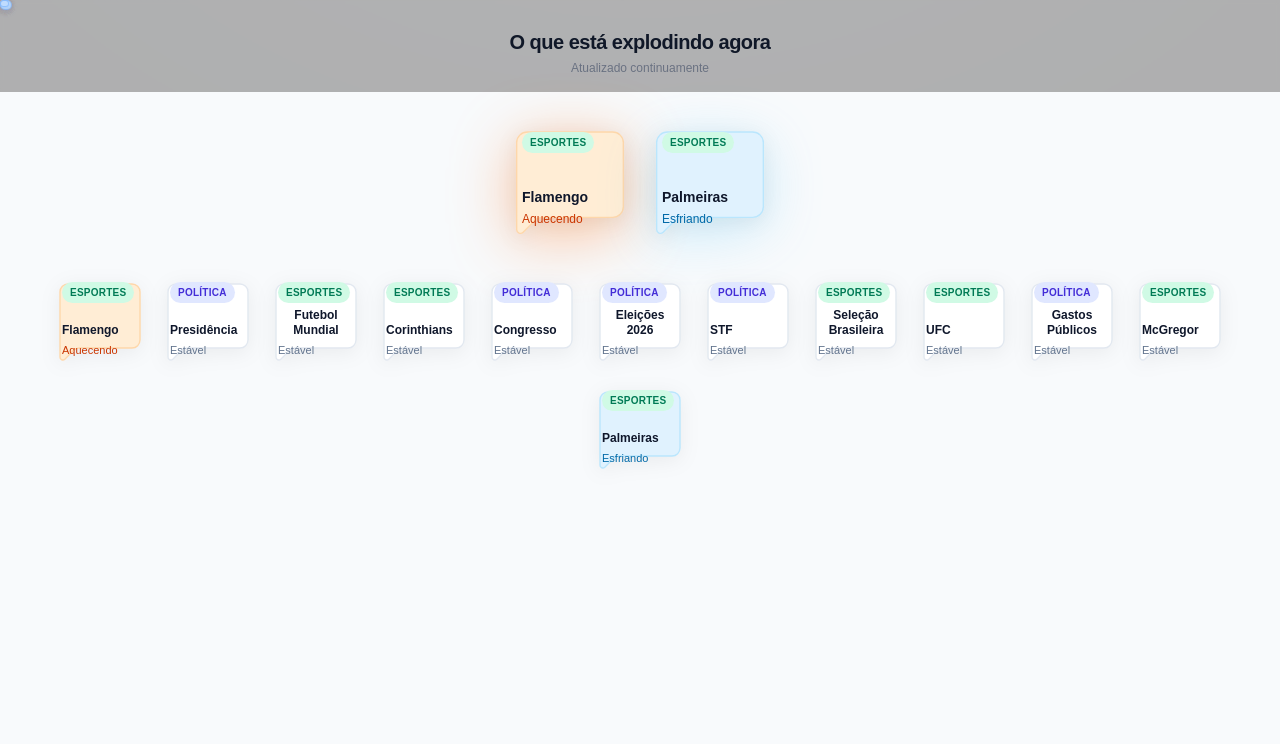
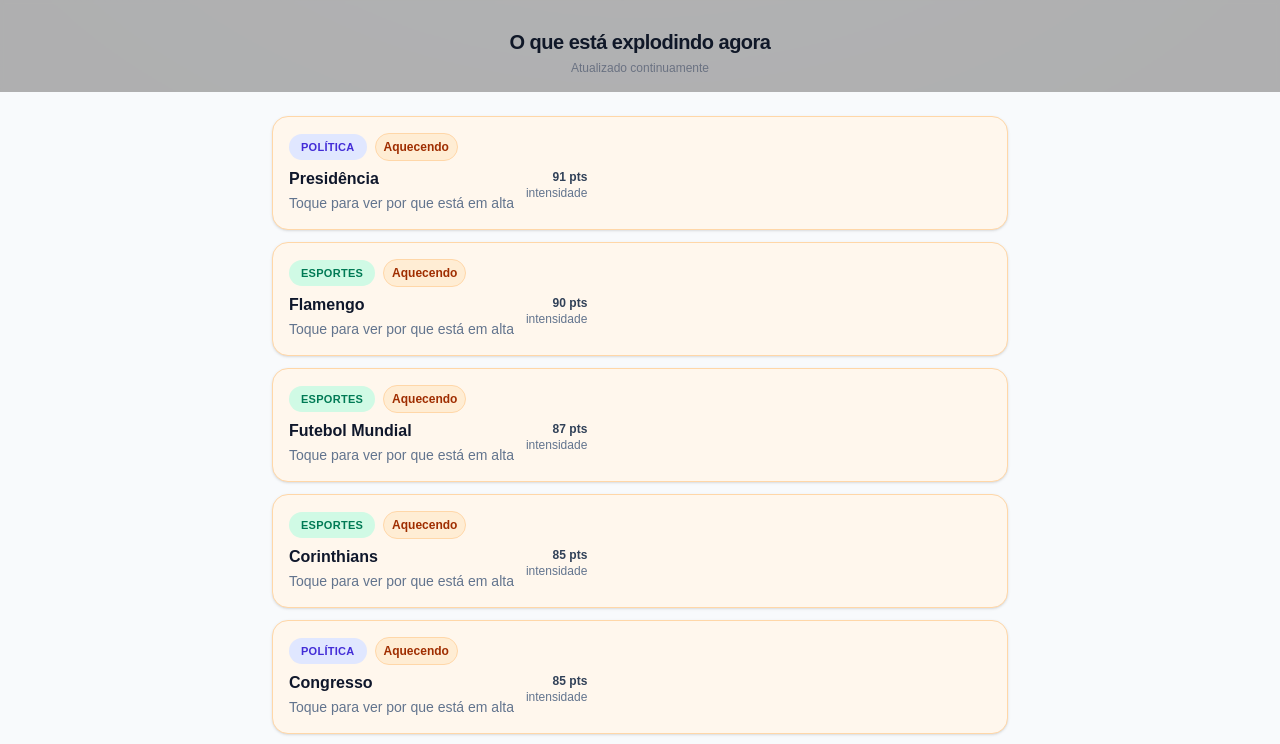
Before and after one commit to AdminAuditavel/com, a Next.js app in the folder com-web/: page / in a window 1280 px wide. Shown: the top 744 px of the page. Built offline with nearby package versions, Linux system fonts and the light colour scheme.

Commit message:
Update BubbleBoard.tsx

```diff
--- a/com-web/src/app/components/BubbleBoard.tsx
+++ b/com-web/src/app/components/BubbleBoard.tsx
@@ -1,8 +1,7 @@
 "use client";
 
-import { useCallback, useEffect, useMemo, useRef, useState } from "react";
+import { useEffect, useMemo, useState } from "react";
 import TopicModal, { type TopicDetail } from "@/app/components/TopicModal";
-import BubbleParticles from "@/app/components/BubbleParticles";
 
 type Bubble = {
   id: string;
@@ -56,143 +55,37 @@
   return "Estável";
 }
 
-type TopicCardProps = {
-  bubble: Bubble & { category: string };
-  onClick: () => void;
-  size?: "lg" | "sm";
-  emphasize?: "hot" | "cool" | "steady";
-};
-
-function TopicCard({ bubble, onClick, size = "sm", emphasize }: TopicCardProps) {
-  const state = emphasize ?? bubble.state;
-  const isHot = state === "hot";
-  const isCool = state === "cool";
-
-  const sizing = size === "lg" ? "w-32 h-32 p-4" : "w-24 h-24 p-2.5";
-  const fillColor =
-    state === "hot"
-      ? "rgb(255 237 213)" // orange-50
-      : state === "cool"
-      ? "rgb(224 242 254)" // sky-50
-      : "white";
-  const strokeColor =
-    state === "hot"
-      ? "rgb(254 215 170)" // orange-200
-      : state === "cool"
-      ? "rgb(186 230 253)" // sky-200
-      : "rgb(226 232 240)"; // slate-200
-
-  return (
-    <button
-      type="button"
-      onClick={onClick}
-      className={[
-        "relative overflow-hidden",
-        "flex flex-col justify-between",
-        "transition hover:-translate-y-[1px] hover:shadow-md active:translate-y-0",
-        "focus-visible:outline focus-visible:outline-2 focus-visible:outline-offset-2 focus-visible:outline-orange-400",
-        sizing,
-      ].join(" ")}
-      style={{ filter: "drop-shadow(0 4px 10px rgba(0,0,0,0.06))" }}
-    >
-      <svg
-        aria-hidden="true"
-        className="absolute inset-0 w-full h-full"
-        viewBox="0 0 24 24"
-        preserveAspectRatio="none"
-      >
-        <path
-          d="M22 17a2 2 0 0 1-2 2H6.828a2 2 0 0 0-1.414.586l-2.202 2.202A.71.71 0 0 1 2 21.286V5a2 2 0 0 1 2-2h16a2 2 0 0 1 2 2z"
-          fill={fillColor}
-          stroke={strokeColor}
-          strokeWidth={1.4}
-          vectorEffect="non-scaling-stroke"
-        />
-      </svg>
-
-      <div className="relative z-10 flex items-center justify-between gap-1">
-        <span
-          className={[
-            "rounded-full px-2 py-[3px] text-[10px] font-semibold tracking-wide",
-            bubble.category === "ESPORTES" ? "bg-emerald-100 text-emerald-700" : "bg-indigo-100 text-indigo-700",
-          ].join(" ")}
-        >
-          {bubble.category}
-        </span>
-      </div>
-
-      <div className="relative z-10 flex flex-col items-start gap-1">
-        <span className={size === "lg" ? "text-sm font-semibold leading-tight text-slate-900" : "text-[12px] font-semibold leading-tight text-slate-900"}>
-          {bubble.label}
-        </span>
-        <span
-          className={[
-            size === "lg" ? "text-[12px] font-medium" : "text-[11px] font-medium",
-            isHot ? "text-orange-700" : isCool ? "text-sky-700" : "text-slate-500",
-          ].join(" ")}
-        >
-          {stateLabel(state)}
-        </span>
-      </div>
-    </button>
-  );
+function stateAccent(s: Bubble["state"]) {
+  if (s === "hot") return { bg: "bg-orange-50", border: "border-orange-200", text: "text-orange-700" };
+  if (s === "cool") return { bg: "bg-sky-50", border: "border-sky-200", text: "text-sky-700" };
+  return { bg: "bg-white", border: "border-slate-200", text: "text-slate-500" };
 }
 
 export default function BubbleBoard() {
   const [data, setData] = useState<CategoryBlock[]>(INITIAL_DATA);
   const [selected, setSelected] = useState<TopicDetail | null>(null);
 
-  const hotRef = useRef<HTMLDivElement | null>(null);
-  const coolRef = useRef<HTMLDivElement | null>(null);
-
   const CHANGE_MS = 10_000;
-  const [pairTick, setPairTick] = useState(0);
+  const [tick, setTick] = useState(0);
 
   useEffect(() => {
-    const t = window.setInterval(() => setPairTick((x) => x + 1), CHANGE_MS);
+    const t = window.setInterval(() => setTick((x) => x + 1), CHANGE_MS);
     return () => window.clearInterval(t);
   }, []);
 
-  const [phase, setPhase] = useState(0);
-  const cycleStartRef = useRef<number>(performance.now());
-
+  // Simula aquecimento/esfriamento gradual
   useEffect(() => {
-    cycleStartRef.current = performance.now();
-    let raf = 0;
-    const loop = () => {
-      const now = performance.now();
-      const p = Math.min(1, Math.max(0, (now - cycleStartRef.current) / CHANGE_MS));
-      setPhase(p);
-      raf = requestAnimationFrame(loop);
-    };
-    raf = requestAnimationFrame(loop);
-    return () => cancelAnimationFrame(raf);
-  }, [pairTick]);
-
-  const itemsWithCategory = useMemo(
-    () => data.flatMap((cat) => cat.items.map((b) => ({ ...b, category: cat.title }))),
-    [data]
-  );
-
-  const { hotBubble, coolBubble } = useMemo(() => {
-    const items = itemsWithCategory;
-    if (items.length < 2) return { hotBubble: items[0], coolBubble: items[1] };
-    return {
-      hotBubble: items[pairTick % items.length],
-      coolBubble: items[(pairTick + 1) % items.length],
-    };
-  }, [itemsWithCategory, pairTick]);
-
-  useEffect(() => {
-    if (!hotBubble || !coolBubble) return;
     const STEP_MS = 160;
     const t = window.setInterval(() => {
       setData((prev) =>
         prev.map((cat) => ({
           ...cat,
-          items: cat.items.map((b) => {
-            if (b.id === hotBubble.id) return { ...b, state: "hot", energy: clamp01(b.energy + 0.010), size: "md" };
-            if (b.id === coolBubble.id) return { ...b, state: "cool", energy: clamp01(b.energy - 0.008), size: "sm" };
+          items: cat.items.map((b, i) => {
+            // alterna um "par" pseudo-aleatório com base no tick
+            const hotIdx = (tick + i) % cat.items.length;
+            const coolIdx = (tick + i + 1) % cat.items.length;
+            if (cat.items[hotIdx]?.id === b.id) return { ...b, state: "hot", energy: clamp01(b.energy + 0.010) };
+            if (cat.items[coolIdx]?.id === b.id) return { ...b, state: "cool", energy: clamp01(b.energy - 0.008) };
             const baseline = 0.5;
             return { ...b, state: "steady", energy: clamp01(b.energy + (baseline - b.energy) * 0.02) };
           }),
@@ -200,87 +93,81 @@
       );
     }, STEP_MS);
     return () => window.clearInterval(t);
-  }, [hotBubble?.id, coolBubble?.id]);
+  }, [tick]);
 
-  const hotGlow = 0.25 + 0.35 * phase;
-  const coolGlow = 0.35 - 0.2 * phase;
+  const itemsWithCategory = useMemo(
+    () => data.flatMap((cat) => cat.items.map((b) => ({ ...b, category: cat.title }))),
+    [data]
+  );
 
   const sortedItems = useMemo(() => {
-    return [...itemsWithCategory].sort((a, b) => b.energy - a.energy);
+    const priority = (s: Bubble["state"]) => (s === "hot" ? 0 : s === "cool" ? 1 : 2);
+    return [...itemsWithCategory].sort((a, b) => {
+      const pa = priority(a.state);
+      const pb = priority(b.state);
+      if (pa !== pb) return pa - pb;
+      return b.energy - a.energy;
+    });
   }, [itemsWithCategory]);
-
-  const getHotRect = useCallback(() => hotRef.current?.getBoundingClientRect() ?? null, []);
-  const getCoolRect = useCallback(() => coolRef.current?.getBoundingClientRect() ?? null, []);
 
   return (
     <>
-      <BubbleParticles
-        active={!!hotBubble}
-        mode="in"
-        colorVar="var(--hot-br)"
-        getSourceRect={getHotRect}
-        intensity={14}
-      />
-      <BubbleParticles
-        active={!!coolBubble}
-        mode="out"
-        colorVar="var(--cool-br)"
-        getSourceRect={getCoolRect}
-        intensity={12}
-      />
+      <div className="w-full bg-slate-50 min-h-screen">
+        <div className="mx-auto flex w-full max-w-3xl flex-col gap-3 px-4 pb-10 pt-6">
+          {sortedItems.map((b) => {
+            const accent = stateAccent(b.state);
+            return (
+              <button
+                key={b.id}
+                type="button"
+                onClick={() => setSelected(asDetail(b))}
+                className={[
+                  "w-full text-left rounded-2xl border shadow-sm",
+                  "flex flex-col gap-2 px-4 py-4",
+                  "hover:shadow-md active:translate-y-[1px]",
+                  "transition",
+                  accent.bg,
+                  accent.border,
+                ].join(" ")}
+              >
+                <div className="flex items-center justify-between gap-2">
+                  <span
+                    className={[
+                      "rounded-full px-3 py-[5px] text-[11px] font-semibold tracking-wide",
+                      b.category === "ESPORTES" ? "bg-emerald-100 text-emerald-700" : "bg-indigo-100 text-indigo-700",
+                    ].join(" ")}
+                  >
+                    {b.category}
+                  </span>
+                  <span
+                    className={[
+                      "text-[12px] font-semibold px-2 py-1 rounded-full border",
+                      b.state === "hot"
+                        ? "border-orange-200 bg-orange-100 text-orange-800"
+                        : b.state === "cool"
+                        ? "border-sky-200 bg-sky-100 text-sky-800"
+                        : "border-slate-200 bg-slate-100 text-slate-700",
+                    ].join(" ")}
+                  >
+                    {stateLabel(b.state)}
+                  </span>
+                </div>
 
-      <div className="w-full bg-slate-50 min-h-screen">
-        <div className="px-5 pb-10 pt-6 flex flex-col gap-5">
-          <div className="flex justify-center gap-3">
-            <div
-              className="relative"
-              style={{
-                filter: `drop-shadow(0 12px 32px rgba(255,119,29,${hotGlow.toFixed(2)}))`,
-              }}
-            >
-              <div ref={hotRef}>
-                {hotBubble ? (
-                  <TopicCard
-                    bubble={hotBubble as Bubble & { category: string }}
-                    onClick={() => setSelected(asDetail(hotBubble as Bubble))}
-                    size="lg"
-                    emphasize="hot"
-                  />
-                ) : null}
-              </div>
-            </div>
-
-            <div
-              className="relative"
-              style={{
-                filter: `drop-shadow(0 12px 28px rgba(56,189,248,${coolGlow.toFixed(2)}))`,
-              }}
-            >
-              <div ref={coolRef}>
-                {coolBubble ? (
-                  <TopicCard
-                    bubble={coolBubble as Bubble & { category: string }}
-                    onClick={() => setSelected(asDetail(coolBubble as Bubble))}
-                    size="lg"
-                    emphasize="cool"
-                  />
-                ) : null}
-              </div>
-            </div>
-          </div>
-
-          <div className="pt-2">
-            <div className="flex flex-wrap gap-3 justify-center">
-              {sortedItems.map((b) => (
-                <TopicCard
-                  key={b.id}
-                  bubble={b}
-                  onClick={() => setSelected(asDetail(b))}
-                  size="sm"
-                />
-              ))}
-            </div>
-          </div>
+                <div className="flex items-start justify-between gap-3">
+                  <div className="flex-1">
+                    <p className="text-base font-semibold text-slate-900 leading-tight">{b.label}</p>
+                    <p className="mt-1 text-sm text-slate-500">Toque para ver por que está em alta</p>
+                  </div>
+                  <div className="shrink-0 text-right text-xs text-slate-500">
+                    <div className="font-semibold text-slate-700">
+                      {(b.energy * 100).toFixed(0)} pts
+                    </div>
+                    <div>intensidade</div>
+                  </div>
+                </div>
+              </button>
+            );
+          })}
         </div>
       </div>
 
```
